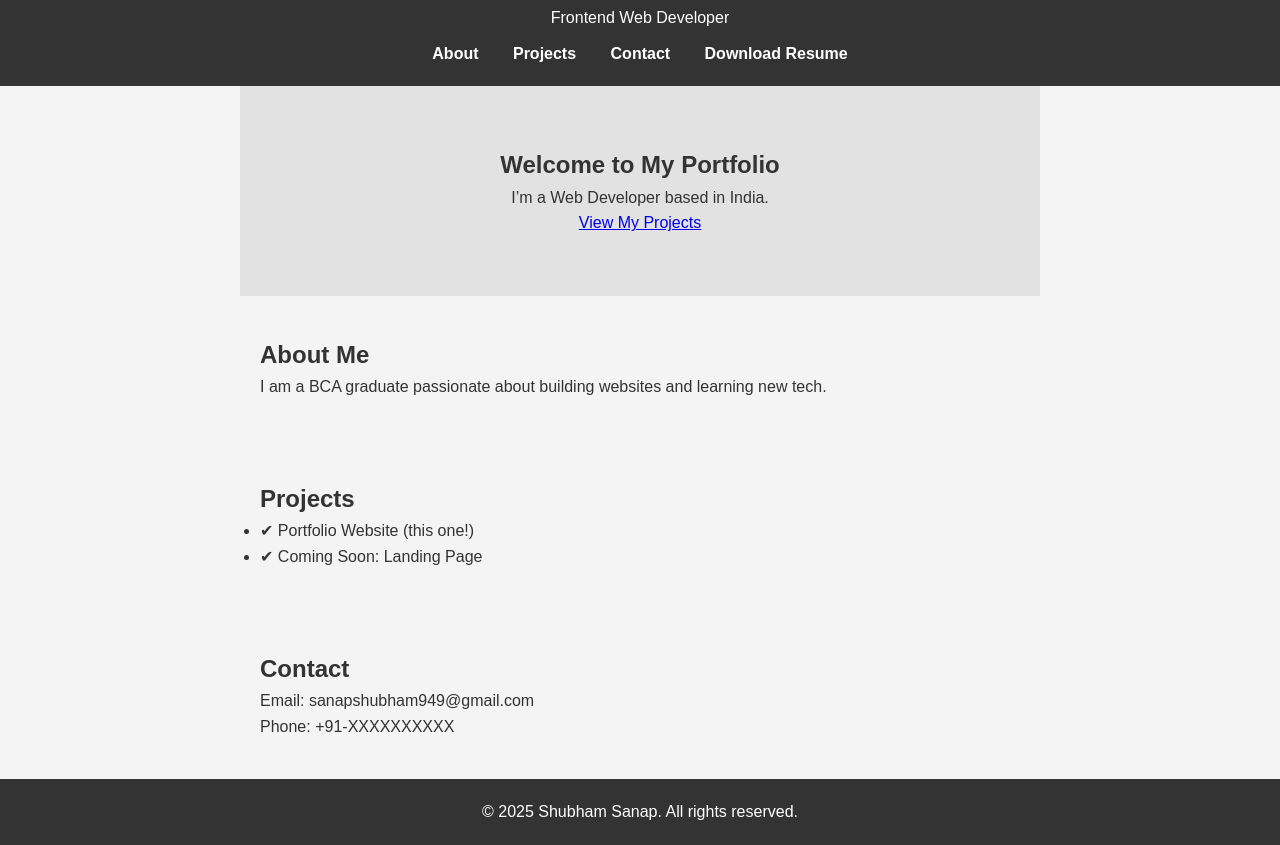
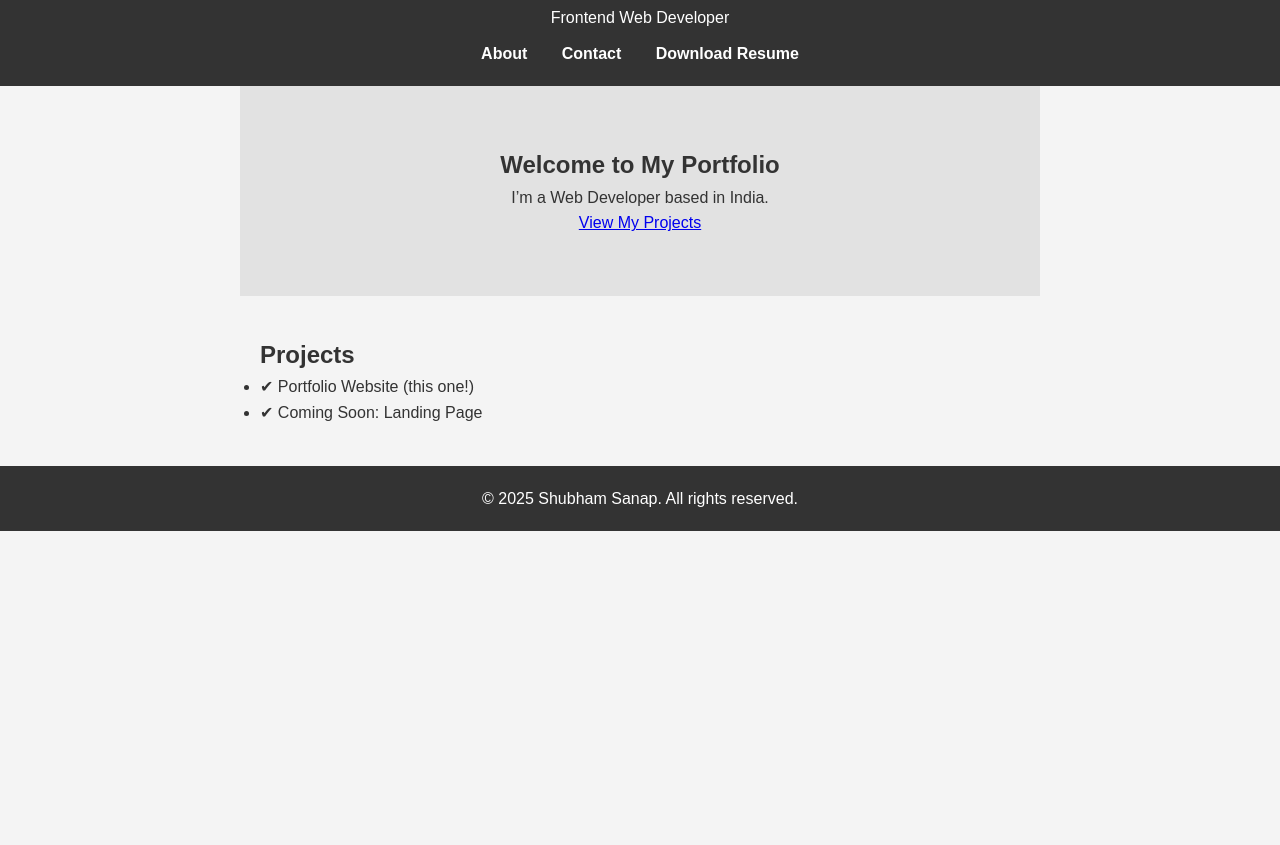
Before and after one commit to sanapshubham516/Portfolio, a plain HTML site: page index.html in a window 1280 px wide. Shown: the part 66-911 px from the top of the page. After the commit the page ends 800 px from the top, so only its background shows below. Drawn offline with Linux system fonts and the light colour scheme.

Commit message:
Update index.html

```diff
--- a/index.html
+++ b/index.html
@@ -16,7 +16,6 @@
         <nav>
             <ul>
                 <li><a href="#about" class="nav-btn">About</a></li>
-                <li><a href="#projects" class="nav-btn">Projects</a></li>
                 <li><a href="#contact" class="nav-btn">Contact</a></li>
                 <li><a href="resume.pdf" class="resume-btn" target="_blank">Download Resume</a></li>
             </ul>
@@ -31,23 +30,12 @@
         <a href="#projects" class="main-btn">View My Projects</a>
     </section>
 
-    <section id="about">
-        <h2>About Me</h2>
-        <p>I am a BCA graduate passionate about building websites and learning new tech.</p>
-    </section>
-
     <section id="projects">
         <h2>Projects</h2>
         <ul>
             <li>✔ Portfolio Website (this one!)</li>
             <li>✔ Coming Soon: Landing Page</li>
         </ul>
-    </section>
-
-    <section id="contact">
-        <h2>Contact</h2>
-        <p>Email: sanapshubham949@gmail.com</p>
-        <p>Phone: +91-XXXXXXXXXX</p>
     </section>
 
     <footer>
```
